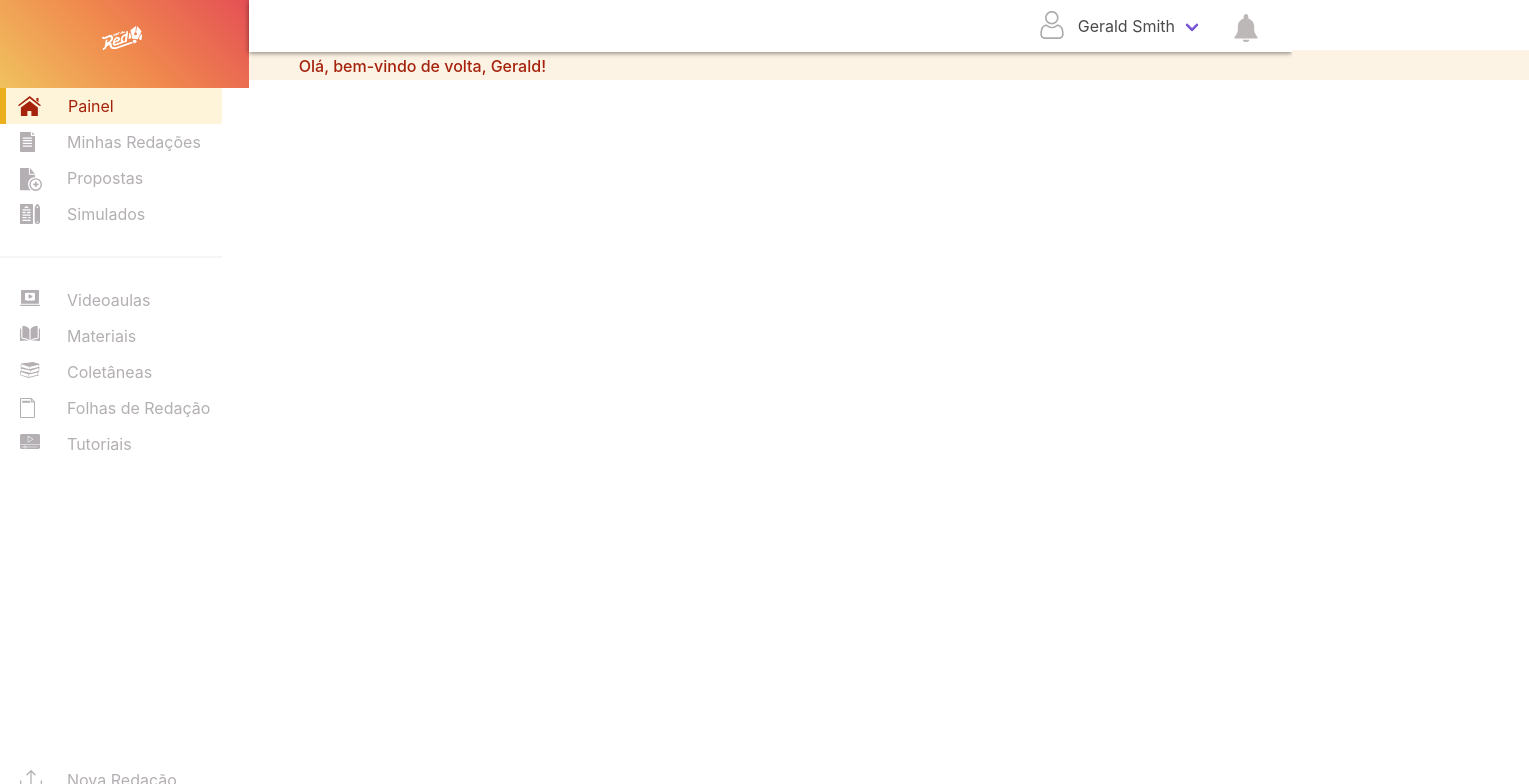
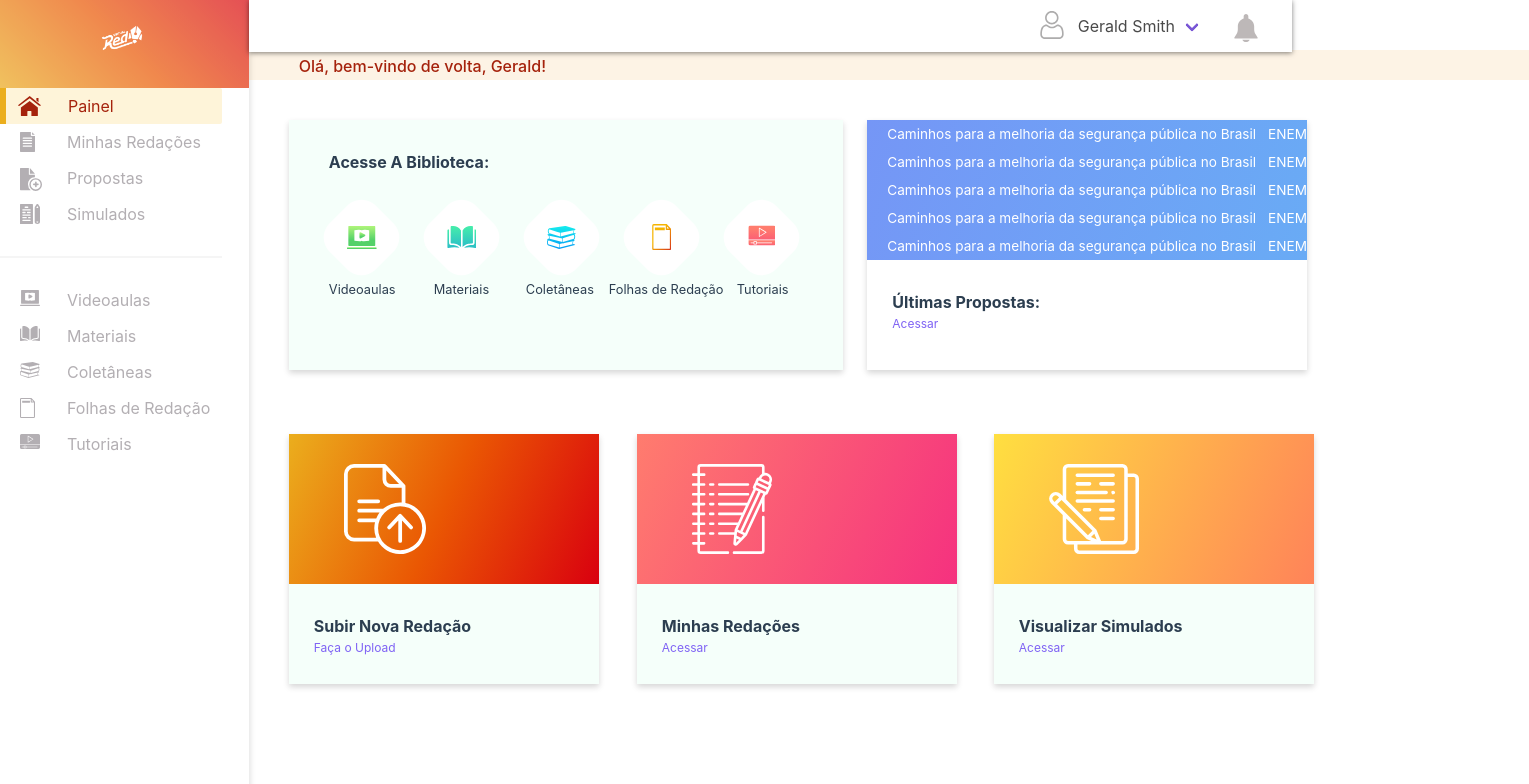
Before and after one commit to GabrielTura/internship-project, a Vue app: page /dashboard in a window 1280 px wide. Shown: the top 784 px of the page, 1529 px wide, since content can reach past the window. Built offline with nearby package versions, Linux system fonts and the light colour scheme.

Commit message:
Fix Reponsive Bug - DashboardMain

```diff
--- a/src/App.vue
+++ b/src/App.vue
@@ -9,7 +9,7 @@
   -webkit-font-smoothing: antialiased;
   -moz-osx-font-smoothing: grayscale;
   color: #2c3e50;
-  text-align: center;
+  /*text-align: center;*/
 }
 
 #nav {
--- a/src/components/DashboardMain.vue
+++ b/src/components/DashboardMain.vue
@@ -2,6 +2,8 @@
 <div>
     <div class="div-dashMain">
         <div class="dashMain">
+            <div class="columns">
+                <div class="column is-two-thirds">
                     <div class="library">
                         <span class="library-title">Acesse A Biblioteca:</span>
                             <div>
@@ -45,6 +47,8 @@
                                 <span class="span-title" style="margin-left:48px;">Tutoriais</span>
                             </div>
                     </div>
+                </div>
+                <div class="column is-half">
                     <div class="lastP">
                         <div class="news">
                             <span class="span-news">Caminhos para a melhoria da segurança pública no Brasil<span class="span-span">ENEM</span></span>
@@ -56,6 +60,8 @@
                         <div>
                             <span class="news-title">Últimas Propostas:</span>
                             <a class="news-link">Acessar</a>
+                        </div>
+                    </div>
                 </div>
             </div>
             <div class="upRed">
--- a/src/components/DashboardMenu.vue
+++ b/src/components/DashboardMenu.vue
@@ -1,5 +1,5 @@
 <template>
-  <div class="column is-one-fifth">
+  <div class="column is-one-fifth dashMenu">
     <div class="navbar-brand gradient-color-overlay">
       <a class="navbar-item brand-logo">
         <img src="../assets/logo-dash-large.png">
@@ -45,11 +45,11 @@
               <img src="../assets/tutoriais-1.svg" class="menu-li-img"/>
               <span class="menu-li-text">Tutoriais</span>
             </a>
-            <a style="margin-top:300px;">
+            <a class="newUp">
               <img src="../assets/upload.svg" class="menu-li-img"/>
               <span class="menu-li-text">Nova Redação</span>
             </a>
-        </li>
+          </li>
       </ul>
     </aside>
   </div>
--- a/src/components/DashboardNavBar.vue
+++ b/src/components/DashboardNavBar.vue
@@ -1,5 +1,5 @@
 <template>
-    <nav class="navbar is-transparent">
+    <nav class="navbar is-transparent dashMainNav">
         <div class="navbar-menu">
             <div class="navbar-end">
                 <div class="navbar-item has-dropdown is-hoverable">
--- a/src/scss/_DashboardMain.scss
+++ b/src/scss/_DashboardMain.scss
@@ -1,8 +1,11 @@
-@media only screen and (max-width: 600px) {
+@media only screen and (max-width: 991px) {
     .div-dashMain {
         display: none;
     }
-    .dash{
+    .dashMenu{
+        display: none !important;
+    }
+    .dashMainNav{
         display: none;
     }
     .footer-dash{
@@ -20,9 +23,12 @@
     }
     .icon-nav-mobile{
         width: 35px;
+        margin-top: -50px;
+        margin-left: 15px;
     }
     .navbar-burger.burger{
         color: #EC8700;
+        margin-right: 15px;
     }
     .navbar-menu{
         text-align: start;
@@ -130,7 +136,7 @@
         display: none !important;
     }
 }
-@media only screen and (min-width: 768px){
+@media only screen and (min-width: 992px){
     .div-dashMain {
         display: block;
     }
@@ -155,7 +161,7 @@
         margin-left: 55px;
     }
     .seeSimul{
-        position: fixed;
+        position: absolute;
         width: 320px;
         height: 250px;
         margin-top: 40px;
@@ -165,7 +171,7 @@
         opacity: 1;
     }
     .myRed{
-        position: fixed;
+        position: absolute;
         width: 320px;
         height: 250px;
         margin-top: 40px;
@@ -175,7 +181,7 @@
         opacity: 1;
     }
     .upRed{
-        position: fixed;
+        position: absolute;
         width: 310px;
         height: 250px;
         margin-top: 40px;
@@ -186,12 +192,13 @@
     }
     .news-title{
         font-weight: bold;
-        position: fixed;
+        position: absolute;
         margin-top: 30px;
         margin-left: 25px;
+        white-space: nowrap;
     }
     .news-link{
-        position: fixed;
+        position: absolute;
         color:#7F63F4;
         margin-top: 55px;
         margin-left: 25px;
@@ -213,13 +220,13 @@
         min-width:1px;
     }
     .span-title{
-        position: fixed;
+        position: absolute;
         margin-top: 160px;
         margin-left: 40px;
         font-size: .8rem;
     }
     .div-icons{
-        position: fixed;
+        position: absolute;
         width: 65px;
         height: 65px;
         transform: matrix(0.71, 0.71, -0.71, 0.71, 0, 0);
@@ -230,28 +237,25 @@
         transform: .5s;
     }
     .lastP{
-        width: 435px;
         height: 250px;
-        margin-top: -250px !important;
-        margin-left: 630px;
+        margin-top: 40px;
         background: #FFFFFF 0% 0% no-repeat padding-box;
         box-shadow: 0px 3px 6px #00000029;
         opacity: 1;
     }
     .library-title{
         font-weight: bold;
-        position: fixed;
+        position: absolute;
         margin-top: 30px;
         margin-left: 40px;
     }
     .library-icons{
-        position: fixed;
+        position: absolute;
         margin-top: 20px;
         margin-left: 20px;
         transform: rotate(-45deg);
     }
     .library{
-        width: 550px;
         height: 250px;
         margin-top: 40px;
         margin-left: 40px;
@@ -260,13 +264,9 @@
         opacity: 1;
     }
     .dashMain{
-        position: fixed;
+        position: absolute;
         top: 0;
-        width: 100%;
-        height: 100%;
         margin-top: 80px;
-        margin-left: 33.33vh;
-        background-color: #FFFBEF;
     }
 
     /* Hover Effects */
--- a/src/scss/_DashboardMenu.scss
+++ b/src/scss/_DashboardMenu.scss
@@ -1,3 +1,6 @@
+.dashMenu{
+  box-shadow: 2px 0px 5px 0px rgba(0,0,0,0.1);
+}
 .menu-list{
   text-align: start;
 }
@@ -28,3 +31,6 @@
 .is-one-fifth {
   padding: 0 !important;
 }
+.newUp{
+  margin-top: 134%;
+}
--- a/src/scss/_DashboardNavBarMessage.scss
+++ b/src/scss/_DashboardNavBarMessage.scss
@@ -7,7 +7,7 @@
     background-color: transparent !important;
 }
 .dashNavMens {
-    position: fixed;
+    position: absolute;
     top: 0;
     width: 100%;
     height: 30px;
--- a/src/views/Dashboard.vue
+++ b/src/views/Dashboard.vue
@@ -5,10 +5,10 @@
       <div class="column dashNav">
         <DashboardNavBar />
         <DashboardNavBarMessage />
+        <DashboardMain />
       </div>
     </div>
     <!--
-    <DashboardMain />
     <DashboardFooter />-->
   </div>
 </template>
@@ -18,7 +18,7 @@
 import DashboardMenu from "@/components/DashboardMenu.vue";
 import DashboardNavBar from "@/components/DashboardNavBar.vue";
 import DashboardNavBarMessage from "@/components/DashboardNavBarMessage.vue";
-//import DashboardMain from "@/components/DashboardMain.vue";
+import DashboardMain from "@/components/DashboardMain.vue";
 //import DashboardFooter from "@/components/DashboardFooter.vue";
 
 export default {
@@ -27,7 +27,7 @@ export default {
     DashboardMenu,
     DashboardNavBar,
     DashboardNavBarMessage,
-    //DashboardMain,
+    DashboardMain,
     //DashboardFooter
   }
 };
```
Lines whose indentation alone changed are shown as unchanged.
